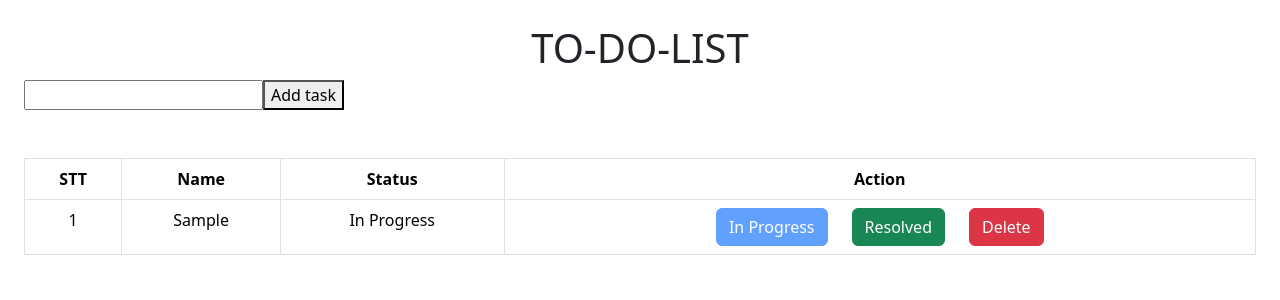
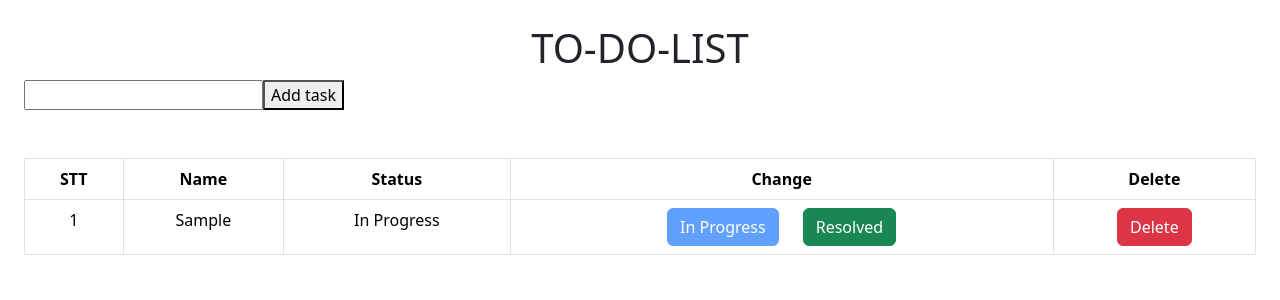
Before and after one commit to Khaicao2004/vuejs-project, a Vue app: page /client/test in a window 1280 px wide. Both pictures are taken after typing "Sample" into the empty fields and a click on the button "Add task". Shown: the top 300 px of the page. Built offline with nearby package versions, Linux system fonts and the light colour scheme.

Commit message:
todolist test

```diff
--- a/src/views/Client/Test.vue
+++ b/src/views/Client/Test.vue
@@ -11,7 +11,8 @@
                     <th>STT</th>
                     <th>Name</th>
                     <th>Status</th>
-                    <th>Action</th>
+                    <th>Change</th>
+                    <th>Delete</th>
                 </tr>
             </thead>
             <tbody>
@@ -23,10 +24,9 @@
                         <div class="d-flex justify-content-center gap-4">
                             <button type="button" class="btn btn-primary" @click="inprogress(index)" :disabled="!task.completed">In Progress</button>
                             <button type="button" class="btn btn-success" @click="resolved(index)" :disabled="task.completed">Resolved</button>
-                            <button type="button" class="btn btn-danger" @click="removeTask(index)">Delete</button>
                         </div>
                     </td>
-
+                  <td><button type="button" class="btn btn-danger" @click="removeTask(index)">Delete</button></td>
                 </tr>
             </tbody>
         </table>
```
